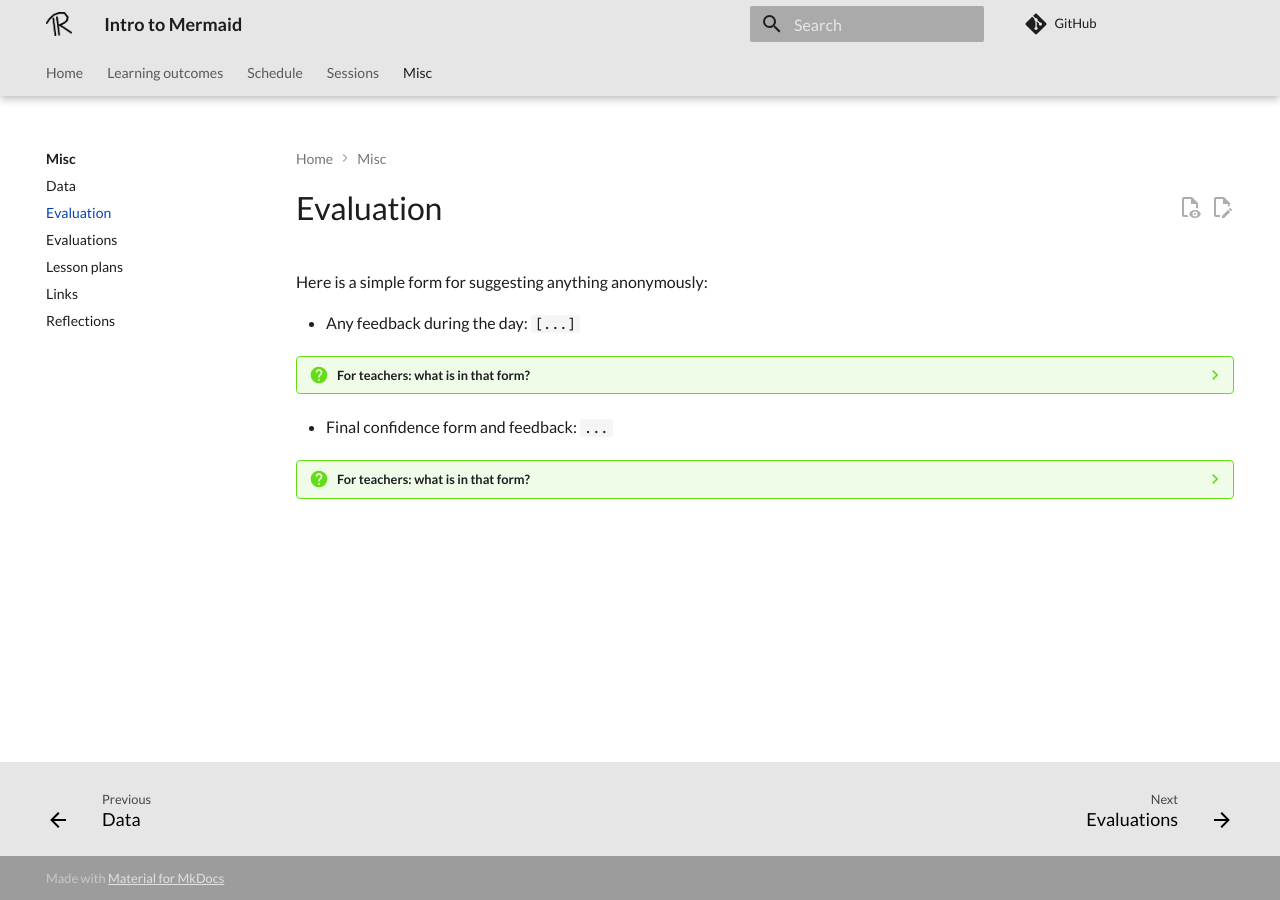
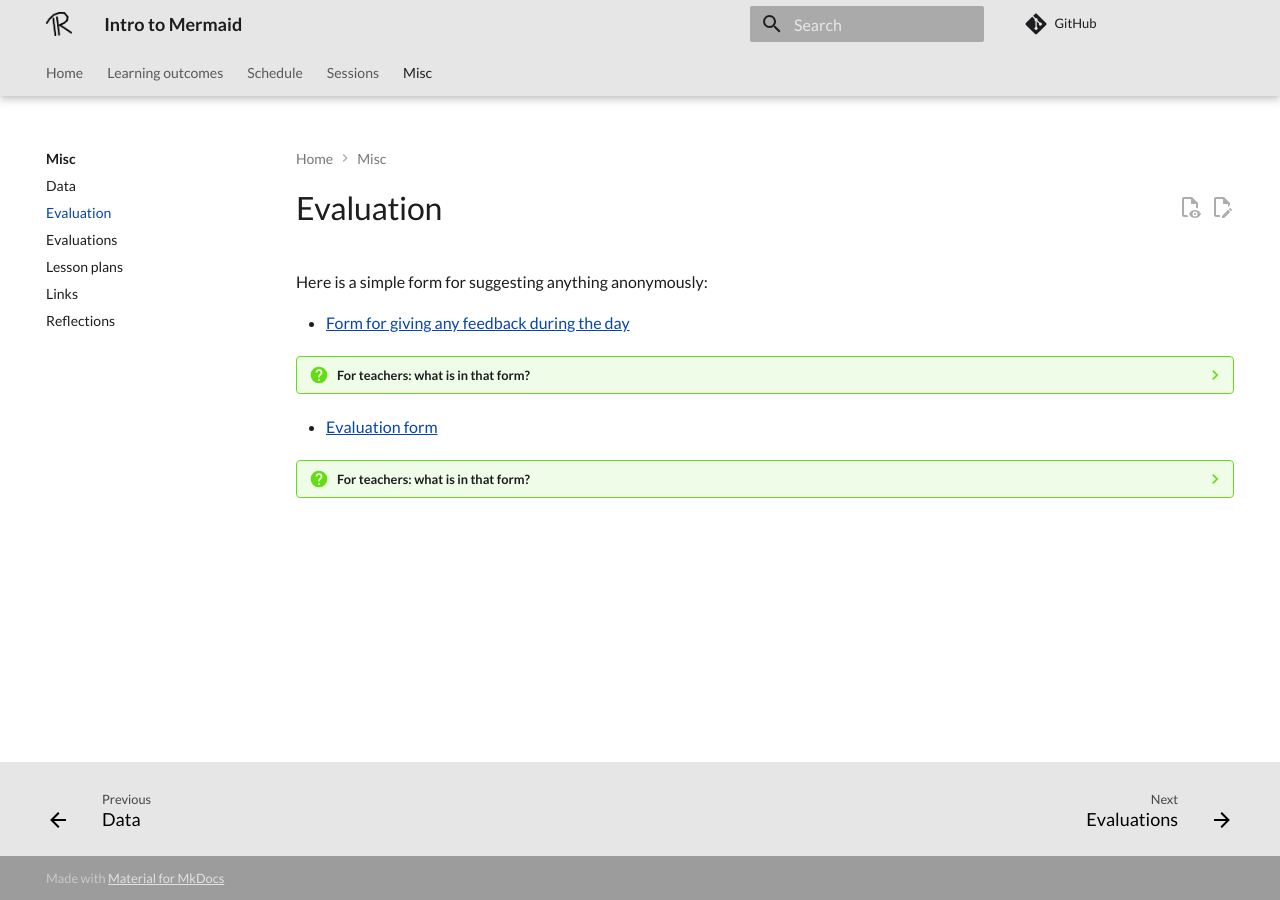
Before and after one commit to richelbilderbeek/lesson_mermaid, an MkDocs documentation site: the page built from docs/evaluation.md, in a window 1280 px wide. Built offline with MkDocs 1.6.1 and Material for MkDocs 9.7.7, drawn with Linux system fonts in a browser that asks for light colours; comment, search, counter and statistics services are not loaded.

Commit message:
Add feedback forms

````diff
--- a/docs/evaluation.md
+++ b/docs/evaluation.md
@@ -2,7 +2,7 @@
 
 Here is a simple form for suggesting anything anonymously:
 
-- Any feedback during the day: `[...]`
+- [Form for giving any feedback during the day](https://docs.google.com/forms/d/e/1FAIpQLSdKV2QyH3kk-tFMQbYRJ0SulGZ1HTDMN0Ssir9Fmts-TkMZ9g/viewform?usp=header)
 
 ???- question "For teachers: what is in that form?"
 
@@ -12,7 +12,7 @@ Here is a simple form for suggesting anything anonymously:
     in the feedback.
     Do mention the teachers, assistants, etc by name!
 
-- Final confidence form and feedback: `...`
+- [Evaluation form](https://docs.google.com/forms/d/e/1FAIpQLScPFAnuO6--0UuscCHStYbCsqbTbOwJRwx3_hm8r-pCjbJH4g/viewform?usp=header)
 
 ???- question "For teachers: what is in that form?"
 
@@ -44,7 +44,7 @@ Here is a simple form for suggesting anything anonymously:
     [Empty paragraph]
     ```
 
-    Thanks for your feedback.
+    Thanks for your feedback!
     This feedback will be published as-is at the end of the day,
     if and only if there are no personal details (email, address, etc.)
     in the feedback. Do mention the teachers, assistants, etc by name!
````
